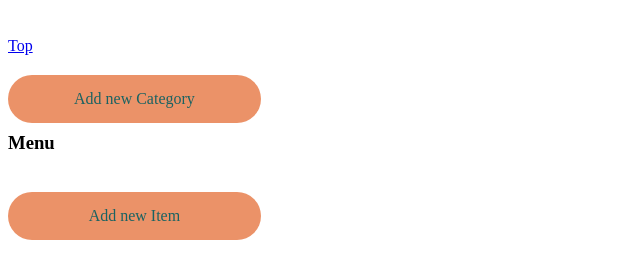
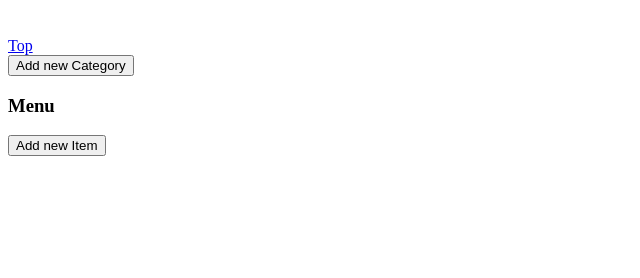
Before and after one commit to david-amoah-dev/DB_Praktikum, a plain HTML site: page templates/Sample-RestaurantView-Speisekarte.html in a window 1280 px wide. Shown: the part 144-422 px from the top of the page, without its empty margins (0-640 px from the left). Drawn offline with Linux system fonts and the light colour scheme; files whose address does not match are found by name.

Commit message:
minor irrelevant changes

```diff
--- a/templates/Sample-RestaurantView-Speisekarte.html
+++ b/templates/Sample-RestaurantView-Speisekarte.html
@@ -5,50 +5,6 @@
     <meta name="viewport" content="width=device-width, initial-scale=1.0">
     <title>Lieferspatz-restaurantLogin</title>
     <link rel="icon" type="image/x-icon" href="images/Lieferspatz.svg">
-
-    <style>
-        .itemcard {
-
-        }
-
-         /* Style the buttons inside the form */
-        .btn {
-            background-color:#E98758 ;
-            color:#025252 ;
-            padding: 15px;
-            border: none;
-            cursor: pointer;
-            width: 20%;
-            margin-top: 20px;
-            opacity: 0.9;
-            align-items: center;
-            display: justify;
-            border-radius: 40px;
-            margin-bottom: -10px;
-            font-family: "Istok Web";
-            font-size: 100%;
-        }
-
-    </style>
-
-    <script>
-        function(createItem) {
-
-        }
-
-        function(editItem) {
-
-        }
-
-        function(createCategory) {
-
-        }
-
-        function(editCategory) {
-
-        }
-    </script>
-
 </head>
 <body>
 
```
Also changed, not shown: 2 other files.
